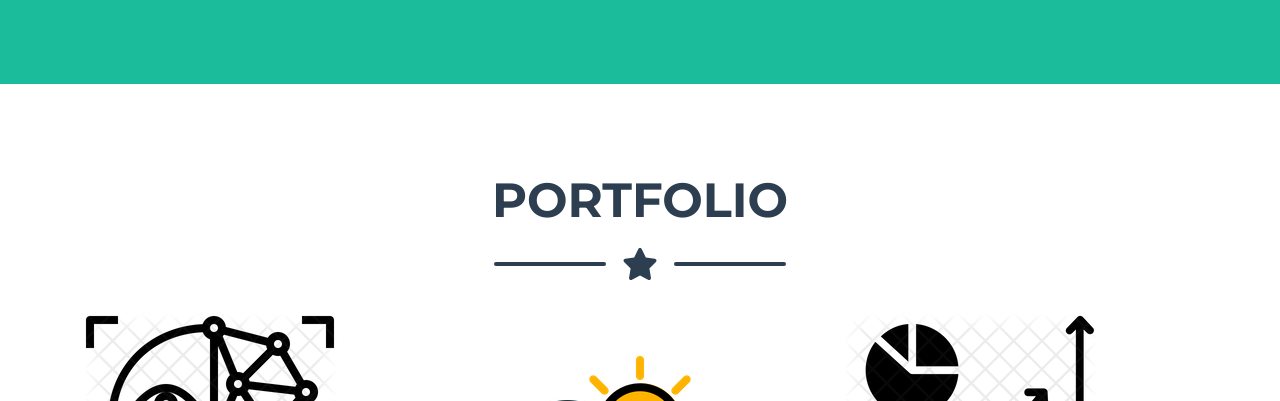
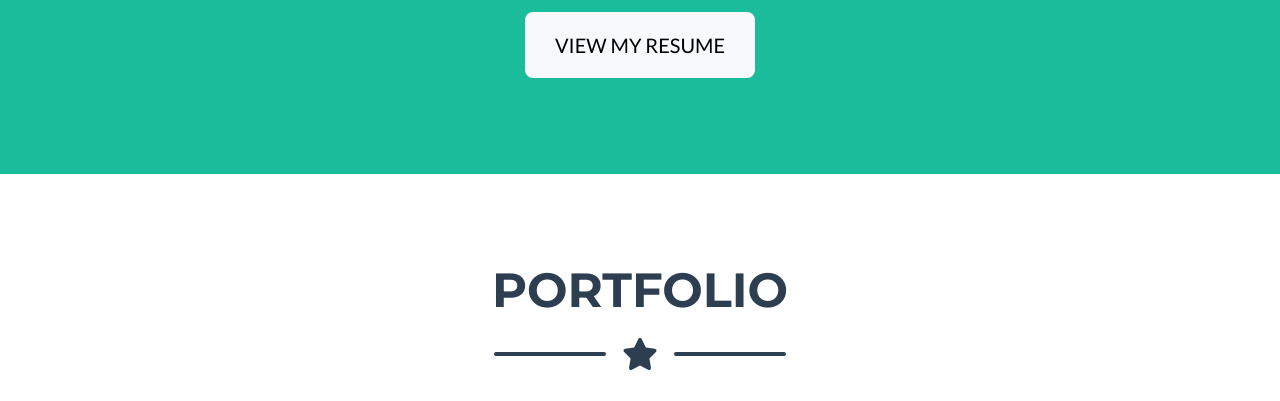
Before and after one commit to maxlogalbo/maxlogalbo.com, a plain HTML site: page index.html in a window 1280 px wide. Shown: the part 699-1100 px from the top of the page. Drawn offline with nearby package versions, Linux system fonts and the light colour scheme.

Commit message:
Added Resume button v1
Prayge

```diff
--- a/index.html
+++ b/index.html
@@ -49,6 +49,9 @@
                 </div>
                 <!-- Masthead Subheading-->
                 <p class="masthead-subheading font-weight-light mb-0">Data Scientist - ML Engineer - Data Analyst</p>
+
+				<!-- Resume Button -->
+				<a href="assets/resume.pdf" class="btn btn-light btn-xl text-uppercase mt-4">View My Resume</a>
             </div>
         </header>
         <!-- Portfolio Section-->
```
Also changed, not shown: 1 other file.
